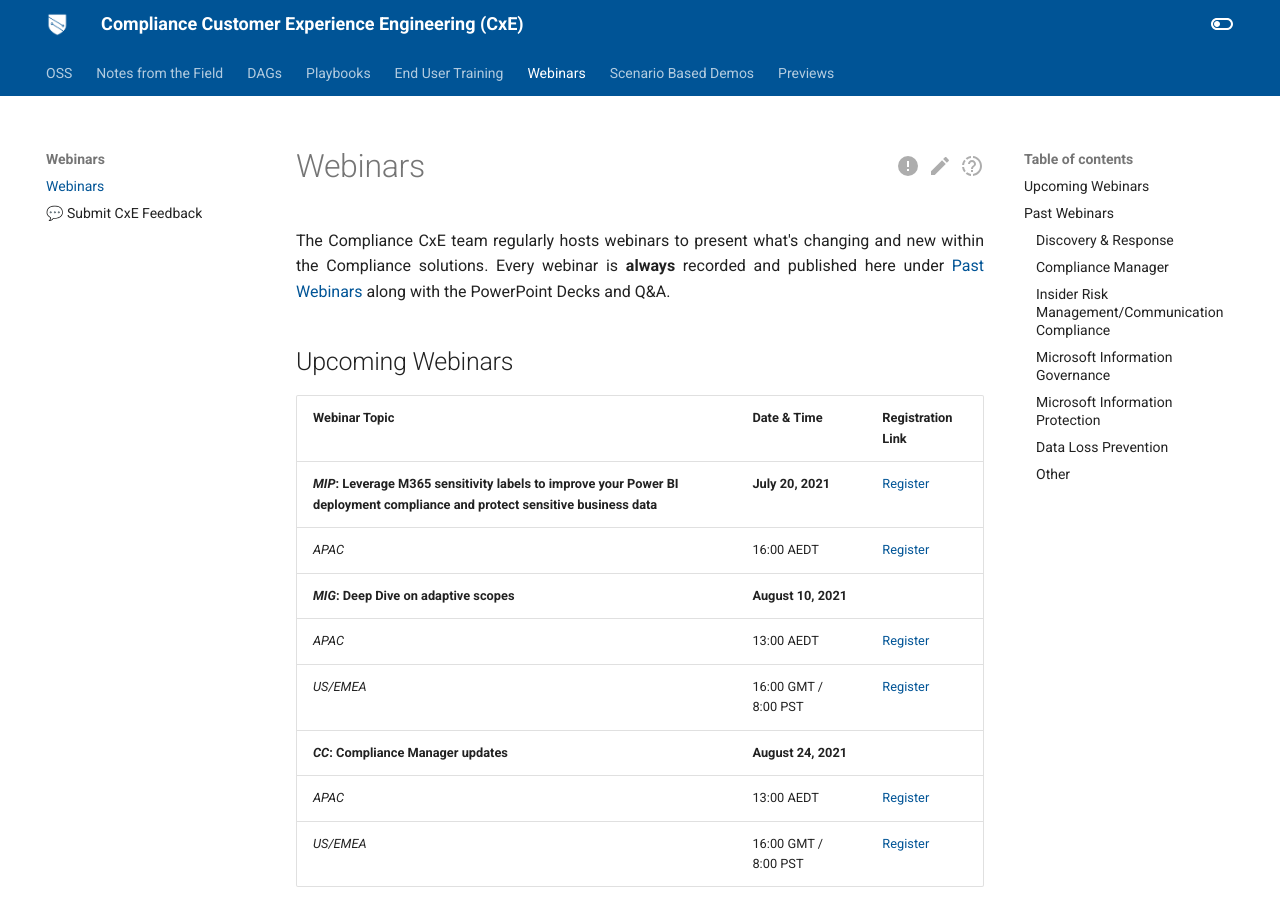
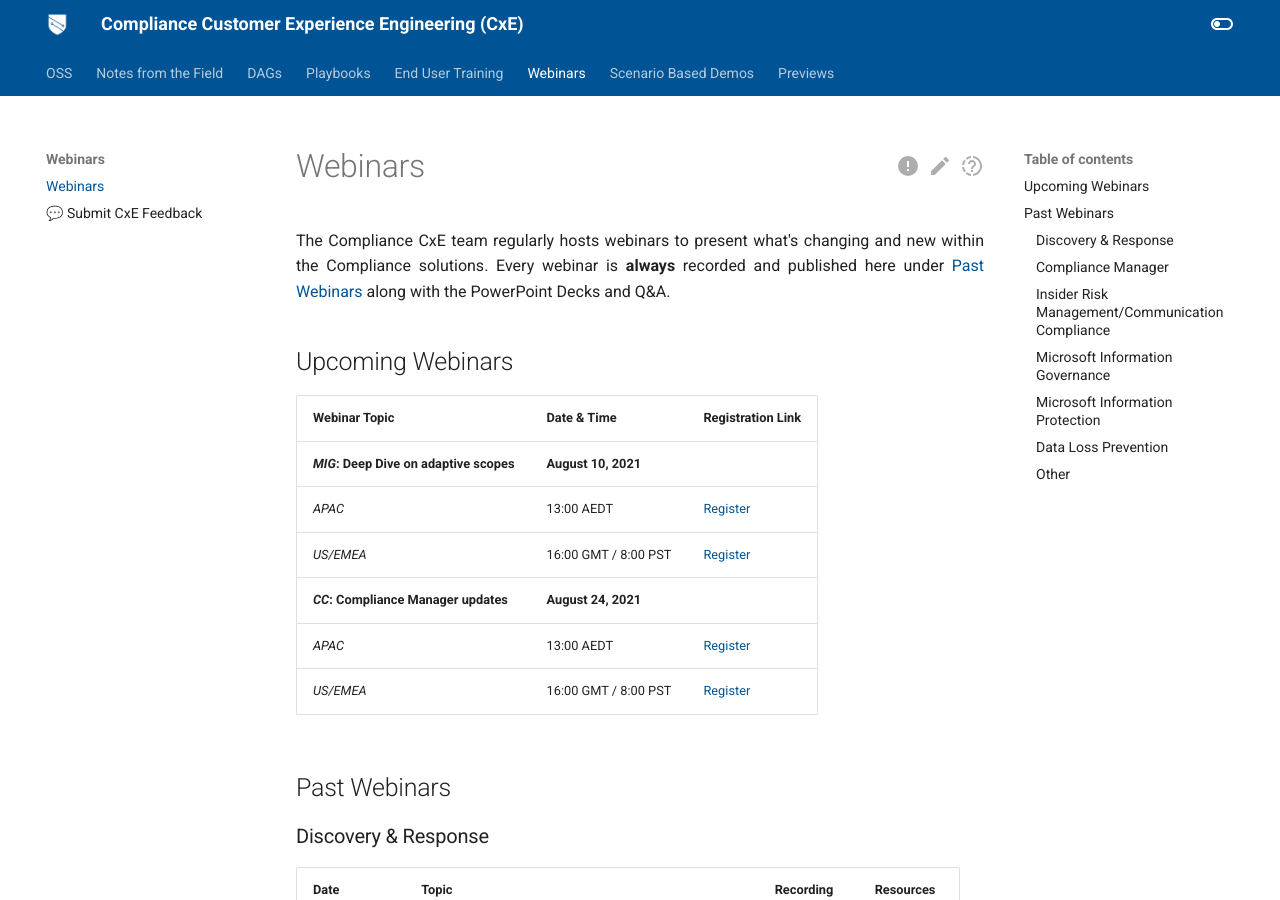
Before and after one commit to microsoft/ComplianceCxE, an MkDocs documentation site: the page built from docs/webinars.md, in a window 1280 px wide and 900 px high. Built offline with MkDocs 1.6.1 and Material for MkDocs 9.7.7, drawn with Linux system fonts in a browser that asks for light colours; comment, search, counter and statistics services are not loaded; old or Windows-style settings are respelled for this version of MkDocs.

Commit message:
update upcoming webinars

```diff
--- a/docs/webinars.md
+++ b/docs/webinars.md
@@ -12,8 +12,6 @@
 
 | Webinar Topic | Date & Time | Registration Link |
 | --- | --- | --- |
-***MIP*: Leverage M365 sensitivity labels to improve your Power BI deployment compliance and protect sensitive business data** | **July 20, 2021** |[Register](https://mipc.eventbuilder.com/event/47295)  |
-| *APAC* | 16:00 AEDT | [Register](https://mipc.eventbuilder.com/event/47295) |
 |***MIG*: Deep Dive on adaptive scopes** | **August 10, 2021** |  |
 |*APAC* | 13:00 AEDT | [Register](https://mipc.eventbuilder.com/event/45704) |
 | *US/EMEA* | 16:00 GMT / 8:00 PST | [Register](https://mipc.eventbuilder.com/event/45703) |
```
